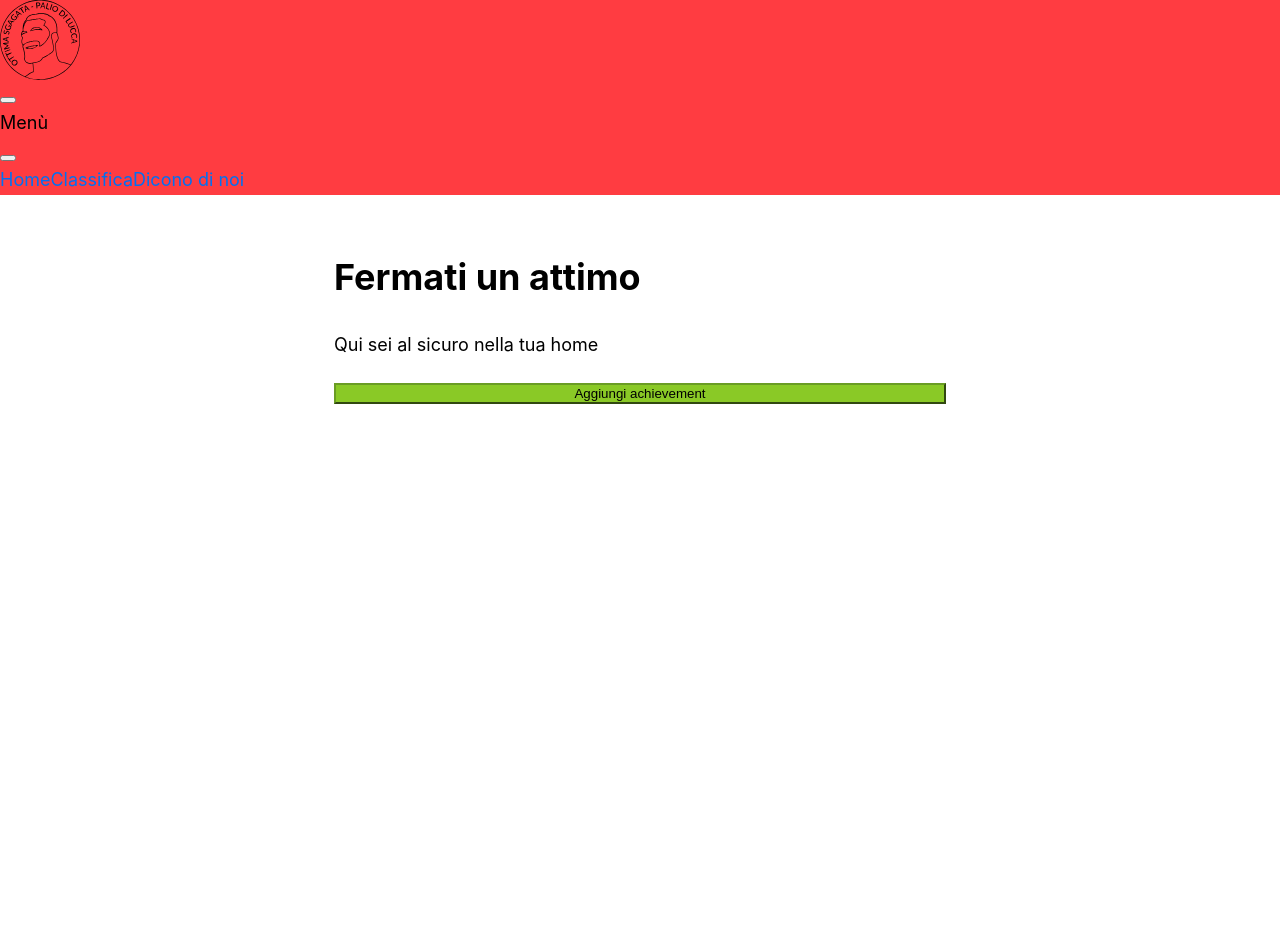
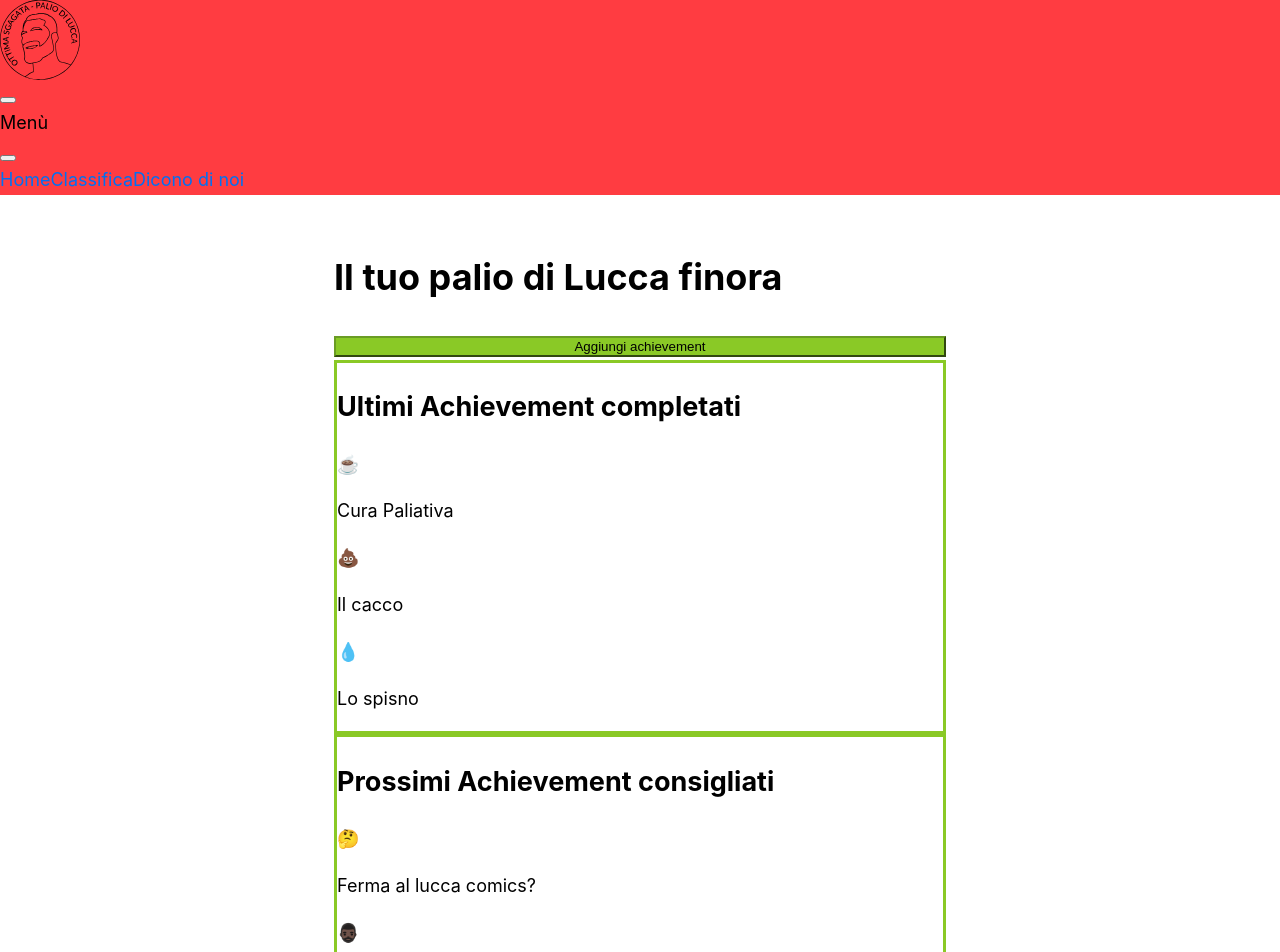
Before and after one commit to cecia234/palioDiLuccApp, a Next.js app: page /home in a window 1280 px wide. Shown: the top 952 px of the page. Before the commit the page ends 800 px from the top, so only its background shows below. Built offline with nearby package versions, Linux system fonts and the light colour scheme.

Commit message:
[feat] basic achievement and achievementContainer

```diff
--- /dev/null
+++ b/components/home/achievement.tsx
@@ -0,0 +1,11 @@
+import { IAchievement } from "../../pages/home";
+
+
+export default function Achievement({data}: {data: IAchievement}) {
+    return (
+        <>
+            <p>{data.icon}</p>
+            <p>{data.name}</p>
+        </>
+    )
+}
--- /dev/null
+++ b/components/home/achievementContainer.module.css
@@ -0,0 +1,4 @@
+.divcolor {
+  border-color: #8ac926;
+  border-style: solid;
+}
--- /dev/null
+++ b/components/home/achievementContainer.tsx
@@ -0,0 +1,16 @@
+import { IAchievement } from "../../pages/home";
+import Achievement from "./achievement";
+import styles from './achievementContainer.module.css';
+
+export default function AchievementContainer({achievements, title}: {achievements: IAchievement[], title: string}) {
+    return (
+        <>
+            <div className={styles.divcolor}>
+            <h2> {title} </h2>
+            {achievements.map((achievement: IAchievement) => {
+                return <Achievement data = {achievement}></Achievement>
+            })}
+            </div>
+        </>
+    )
+}
--- a/pages/home.tsx
+++ b/pages/home.tsx
@@ -1,13 +1,52 @@
 import Layout from "../components/layout";
 import AddAchievementButton from "../components/home/addAchievementButton";
+import AchievementContainer from "../components/home/achievementContainer";
+import { Stack } from "react-bootstrap";
 
+export interface IAchievement {
+    name: string,
+    icon: string
+}
+
+const lastCompletedAchievements: IAchievement[] = [
+    {
+        name: "Cura Paliativa",
+        icon: "☕"
+    },
+    {
+        name: "Il cacco",
+        icon: "💩"
+    },
+    {
+        name: "Lo spisno",
+        icon: "💧"
+    },
+];
+
+const nextAchievementsToComplete: IAchievement[] = [
+    {
+        name: "Ferma al lucca comics?",
+        icon: "🤔"
+    },
+    {
+        name: "Sceicco",
+        icon: "🧔🏿‍♂️"
+    },
+    {
+        name: "Zar",
+        icon: "🙅🏻‍♂️"
+    },
+];
 
 export default function Home() {
     return <>
         <Layout>
-            <h1>Fermati un attimo</h1>
-            <p>Qui sei al sicuro nella tua home</p>
+            <h1>Il tuo palio di Lucca finora</h1>
+            <Stack gap={3}>
             <AddAchievementButton></AddAchievementButton>
+            <AchievementContainer title = "Ultimi Achievement completati" achievements={lastCompletedAchievements}></AchievementContainer>
+            <AchievementContainer title = "Prossimi Achievement consigliati" achievements={nextAchievementsToComplete}></AchievementContainer>
+            </Stack>
         </Layout>
     </>
 }
```
